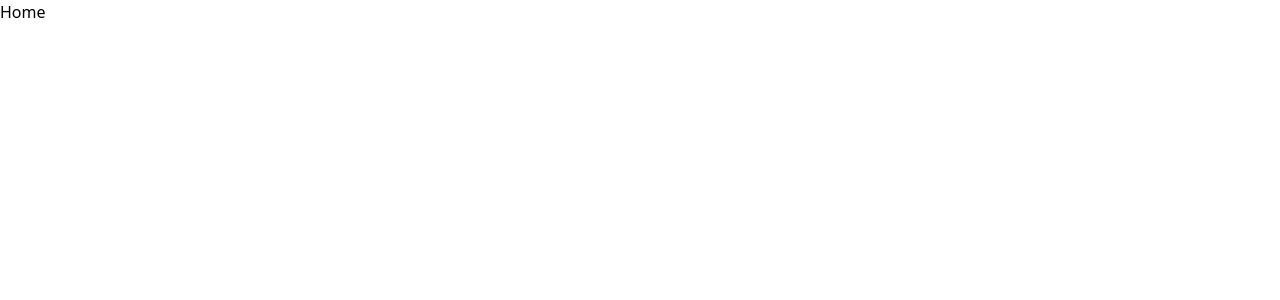
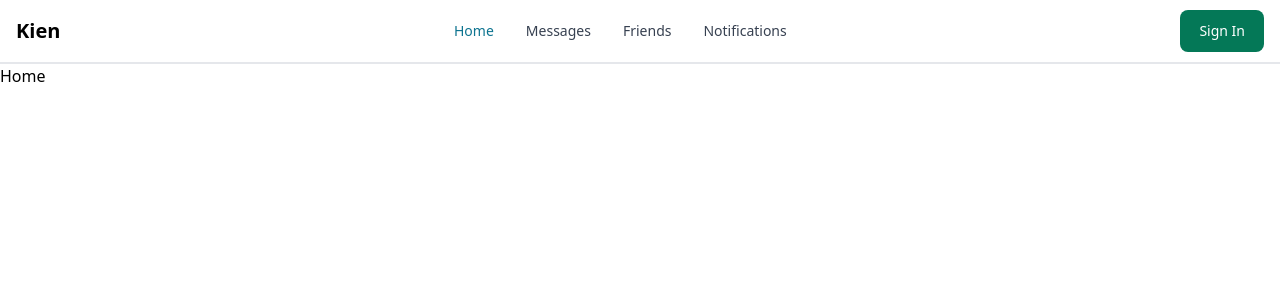
Before and after one commit to lvkien16/mern-chatMessage, a React (Vite) app in the folder client/: page / in a window 1280 px wide. Shown: the top 300 px of the page. Built offline with nearby package versions, Linux system fonts and the light colour scheme.

Commit message:
create header component

```diff
--- a/client/package.json
+++ b/client/package.json
@@ -10,8 +10,10 @@
     "preview": "vite preview"
   },
   "dependencies": {
+    "flowbite-react": "^0.7.0",
     "react": "^18.2.0",
     "react-dom": "^18.2.0",
+    "react-icons": "^5.1.0",
     "react-router-dom": "^6.22.3"
   },
   "devDependencies": {
--- a/client/src/App.jsx
+++ b/client/src/App.jsx
@@ -6,10 +6,12 @@ import Dashboard from "./pages/Dashboard";
 import Notifications from "./pages/Notifications";
 import SignIn from "./pages/SignIn";
 import SignUp from "./pages/SignUp";
+import Header from "./components/Header";
 
 export default function App() {
   return (
-    <BrowserRouter className="text-red-700">
+    <BrowserRouter>
+      <Header />
       <Routes>
         <Route path="/" element={<Home />} />
         <Route path="/dashboard" element={<Dashboard />} />
--- /dev/null
+++ b/client/src/components/Header.jsx
@@ -0,0 +1,39 @@
+import { Button, Navbar, TextInput } from "flowbite-react";
+import { Link, useLocation } from "react-router-dom";
+import { AiOutlineSearch } from "react-icons/ai";
+import { FaMoon } from "react-icons/fa";
+
+export default function Header() {
+  const path = useLocation().pathname;
+  return (
+    <Navbar className="border-b-2">
+      <Link
+        to="/"
+        className="self-center whitespace-nowrap text-sm sm:text-xl font-semibold dark:text-white"
+      >
+        <span>Kien</span>
+      </Link>
+
+      <div className="flex gap-2 md:order-2">
+        <Link to="sign-in">
+          <Button className="bg-emerald-700">Sign In</Button>
+        </Link>
+        <Navbar.Toggle />
+      </div>
+      <Navbar.Collapse>
+        <Navbar.Link active={path === "/"} as={"div"}>
+          <Link to="/">Home</Link>
+        </Navbar.Link>
+        <Navbar.Link active={path === "/messages"} as={"div"}>
+          <Link to="/messages">Messages</Link>
+        </Navbar.Link>
+        <Navbar.Link active={path === "/friends"} as={"div"}>
+          <Link to="/friends">Friends</Link>
+        </Navbar.Link>
+        <Navbar.Link active={path === "/notifications"} as={"div"}>
+          <Link to="/notifications">Notifications</Link>
+        </Navbar.Link>
+      </Navbar.Collapse>
+    </Navbar>
+  );
+}
--- a/client/tailwind.config.js
+++ b/client/tailwind.config.js
@@ -1,8 +1,12 @@
 /** @type {import('tailwindcss').Config} */
 export default {
-  content: ["./index.html", "./src/**/*.{js,ts,jsx,tsx}"],
+  content: [
+    "./index.html",
+    "./src/**/*.{js,ts,jsx,tsx}",
+    "node_modules/flowbite-react/**/*.{js,ts,jsx,tsx}",
+  ],
   theme: {
     extend: {},
   },
-  plugins: [],
+  plugins: [require("flowbite/plugin")],
 };
```
Also changed, not shown: 1 other file (tests, documents, lock files or other folders).
